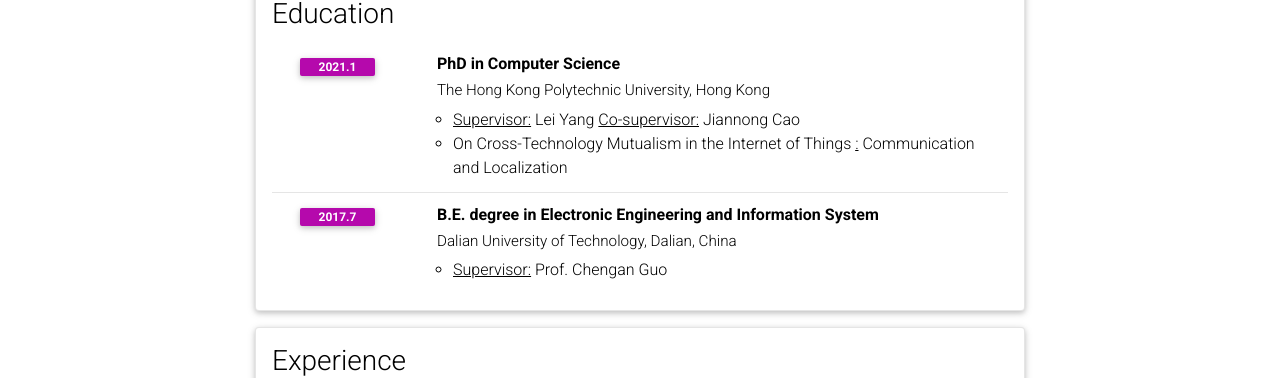
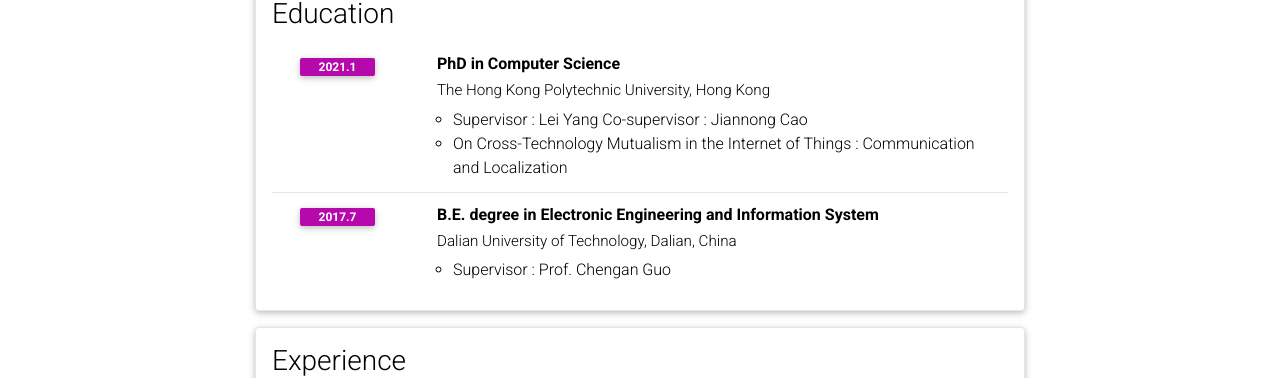
Before and after one commit to Anplus/anplus.github.io, a Jekyll site: the page built from _pages/cv.md, in a window 1280 px wide and 900 px high. Shown: the part 381-759 px from the top of the window. Built offline with Jekyll 4.4.1, drawn with Linux system fonts in a browser that asks for light colours; comment, search, counter and statistics services are not loaded; a style sheet for code colours, icons or effects is not loaded; some of the changed lines change nothing that is shown.

Commit message:
Update cv.yml

```diff
--- a/_data/cv.yml
+++ b/_data/cv.yml
@@ -13,13 +13,13 @@
       institution: The Hong Kong Polytechnic University, Hong Kong
       year: 2021.10
       description:
-        - <u>Supervisor:</u> Lei Yang <u>Co-supervisor:</u> Jiannong Cao
-        - On Cross-Technology Mutualism in the Internet of Things <u>:</u> Communication and Localization
+        - Supervisor &#58 Lei Yang Co-supervisor &#58 Jiannong Cao
+        - On Cross-Technology Mutualism in the Internet of Things &#58 Communication and Localization
     - title: B.E. degree in Electronic Engineering and Information System
       institution: Dalian University of Technology, Dalian, China
       year: 2017.7
       description:
-        - <u>Supervisor:</u> Prof. Chengan Guo
+        - Supervisor &#58 Prof. Chengan Guo
 
 - title: Experience
   type: time_table
```
